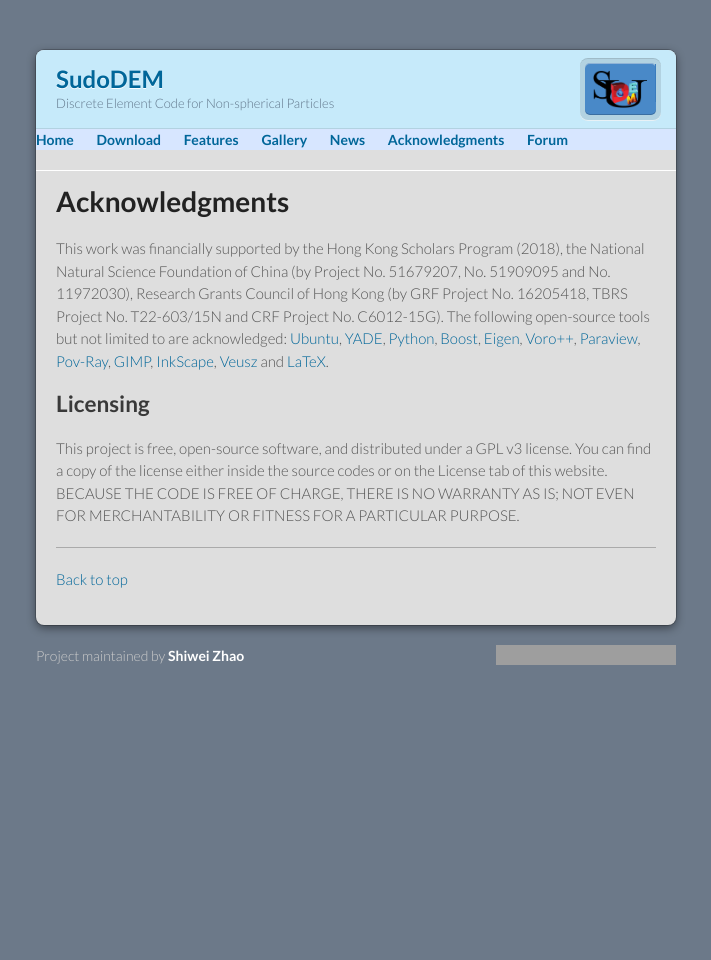
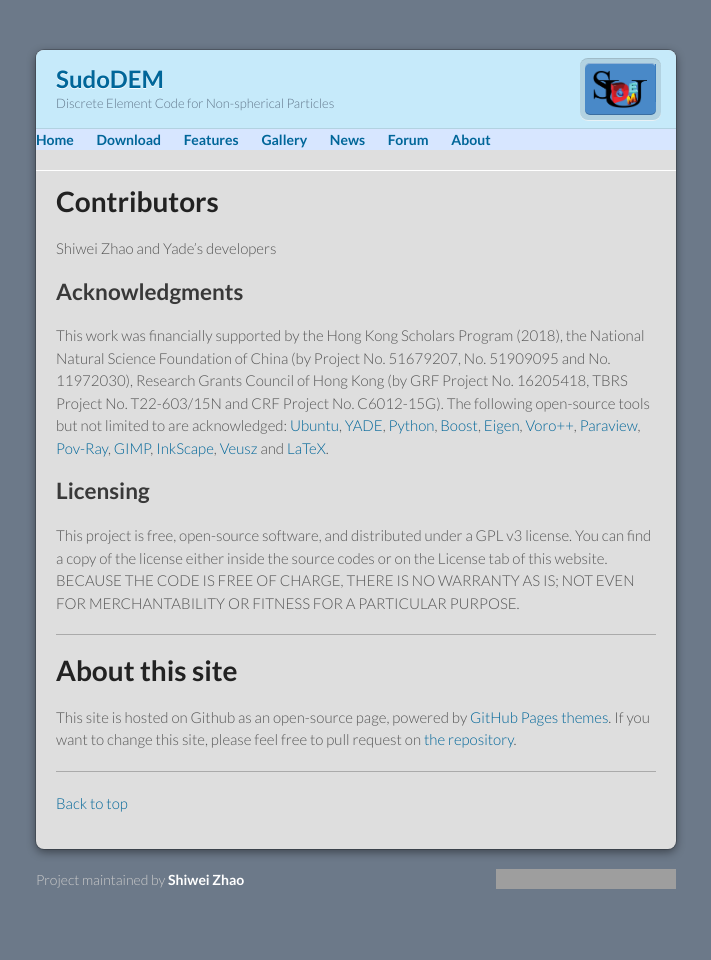
Before and after one commit to SudoDEM/sudodem.github.io, a Jekyll site: the page built from about.md, in a window 1280 px wide. Shown: the whole page, without its empty margins (284-995 px from the left). Built offline with Jekyll 4.4.1, drawn with Linux system fonts in a browser that asks for light colours; our own code applies the rules of GitHub Pages for plain Markdown files; before the commit the page ends 900 px from its top, so only the background shows below that; grey boxes are pictures that could not be loaded.

Commit message:
about page

```diff
--- a/_layouts/default.html
+++ b/_layouts/default.html
@@ -45,8 +45,8 @@
           <li><a href="./publications.html">Publications</a></li>
           {% endif %}
           <li><a href="./news.html">News</a></li>
-          <li><a href="./acknowledgments.html">Acknowledgments</a></li>
           <li><a href="https://sudoforum.discourse.group">Forum</a></li>
+          <li><a href="./about.html">About</a></li>
         </ul>
       </nav>
       <section>
--- a/acknowledgments.md
+++ b/about.md
@@ -1,8 +1,9 @@
 ---
 layout: default
 ---
-
-# Acknowledgments
+# Contributors
+Shiwei Zhao and Yade's developers
+## Acknowledgments
 
 This work was financially supported by the Hong Kong Scholars Program (2018), the National Natural Science Foundation of China (by Project No. 51679207, No. 51909095 and No. 11972030), Research Grants Council of Hong Kong (by GRF Project No. 16205418, TBRS Project No. T22-603/15N and CRF Project No. C6012-15G). The following open-source tools but not limited to are acknowledged: [Ubuntu](https://www.ubuntu.com/), [YADE](https://yade-dem.org/doc/), [Python](https://www.python.org/), [Boost](http://www.boost.org/), [Eigen](http://eigen.tuxfamily.org/index.php?title=Main_Page), [Voro++](http://math.lbl.gov/voro++/), [Paraview](https://www.paraview.org/), [Pov-Ray](http://www.povray.org/), [GIMP](https://www.gimp.org/), [InkScape](https://inkscape.org/en/), [Veusz](https://veusz.github.io/) and [LaTeX](https://www.tug.org/).
 
@@ -10,5 +11,7 @@ This work was financially supported by the Hong Kong Scholars Program (2018), th
 
 This project is free, open-source software, and distributed under a GPL v3 license. You can find a copy of the license either inside the source codes or on the License tab of this website. BECAUSE THE CODE IS FREE OF CHARGE, THERE IS NO WARRANTY AS IS; NOT EVEN FOR MERCHANTABILITY OR FITNESS FOR A PARTICULAR PURPOSE.
 * * *
-
+# About this site
+This site is hosted on Github as an open-source page, powered by [GitHub Pages themes](https://github.com/pages-themes). If you want to change this site, please feel free to pull request on [the repository](https://github.com/SudoDEM/sudodem.github.io).
+* * *
 [Back to top](#top)
```
